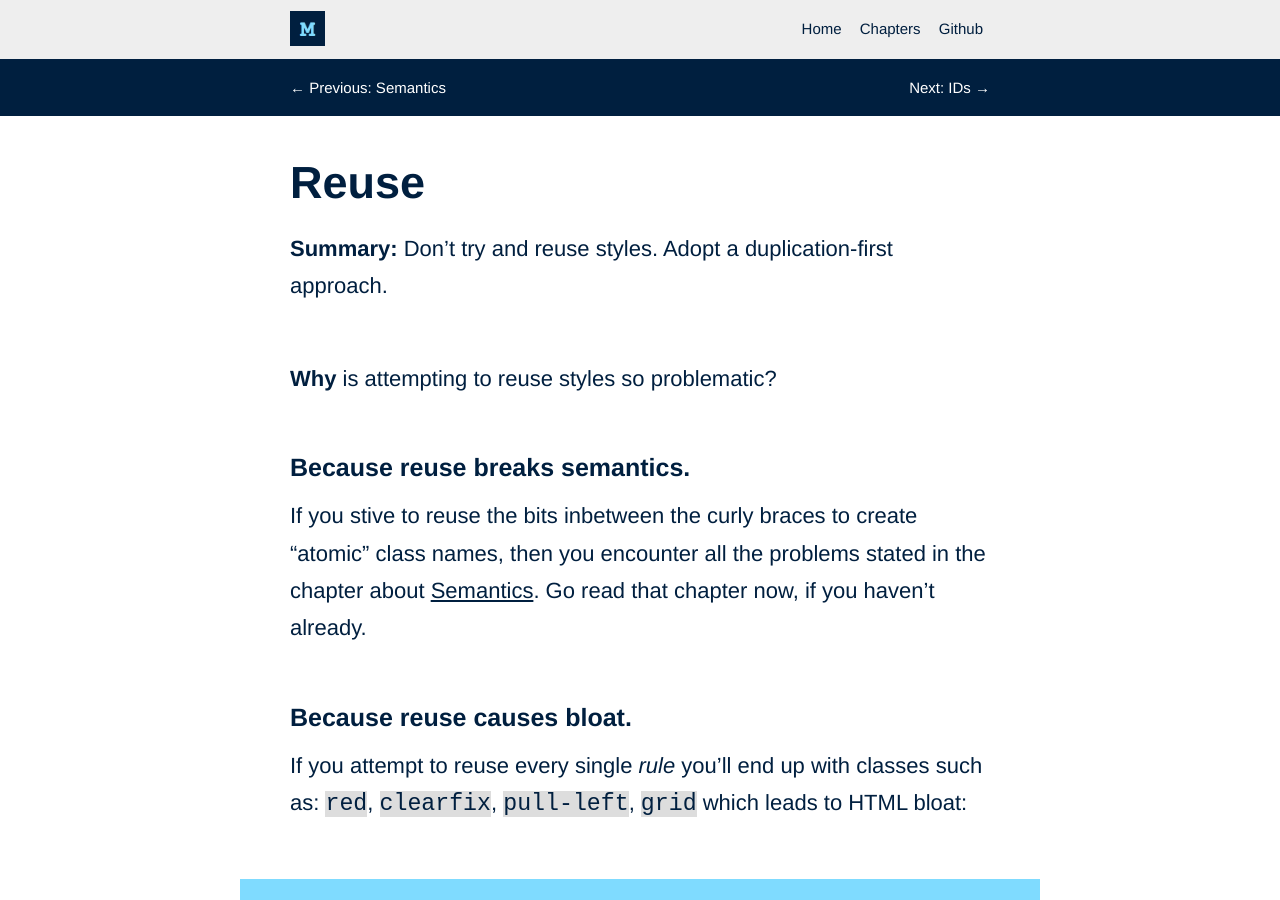
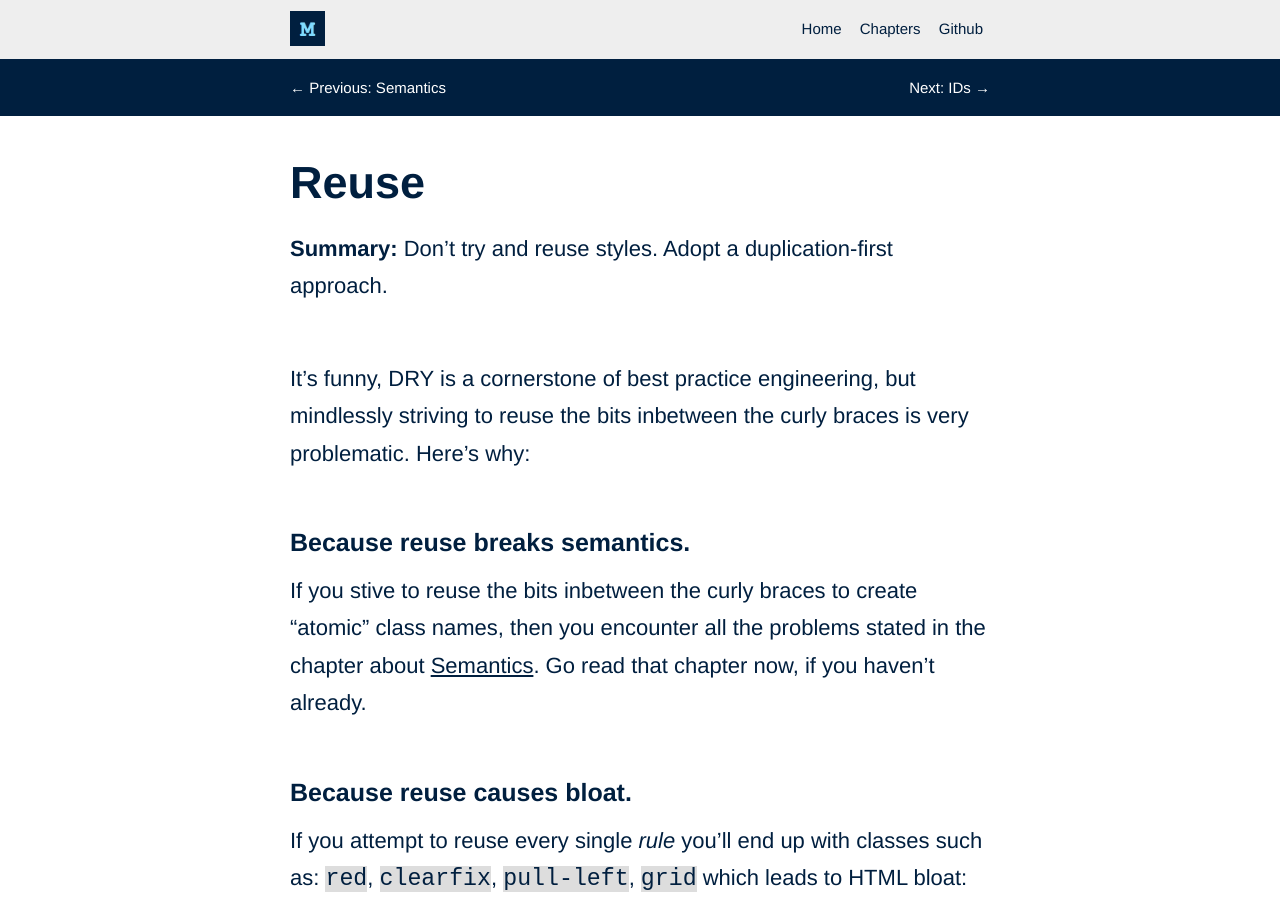
Before and after one commit to adamsilver/maintainablecss.com-jekyll, a Jekyll site: the page built from _chapters/03-reuse.md, in a window 1280 px wide and 900 px high. Built offline with Jekyll 4.4.1, drawn with Linux system fonts in a browser that asks for light colours.

Commit message:
reuse intro

```diff
--- a/_chapters/03-reuse.md
+++ b/_chapters/03-reuse.md
@@ -8,7 +8,7 @@ description: Learn why avoding reuse and embracing repetition makes CSS maintena
 
 **Summary:** Don't try and reuse styles. Adopt a duplication-first approach.
 
-**Why** is attempting to reuse styles so problematic?
+It's funny, DRY is a cornerstone of best practice engineering, but mindlessly striving to reuse the bits inbetween the curly braces is very problematic. Here's why:
 
 ## Because reuse breaks semantics.
 
```
